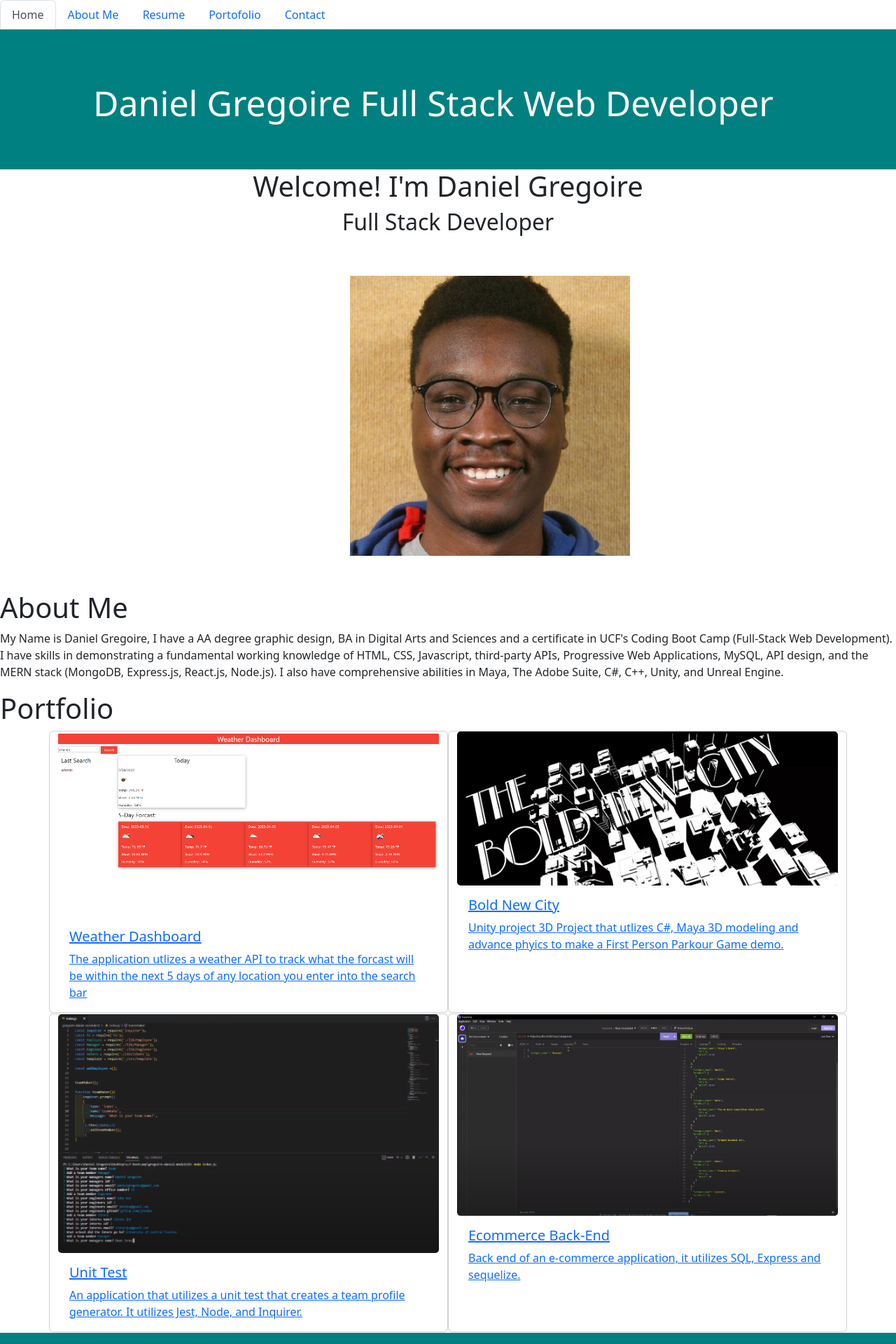
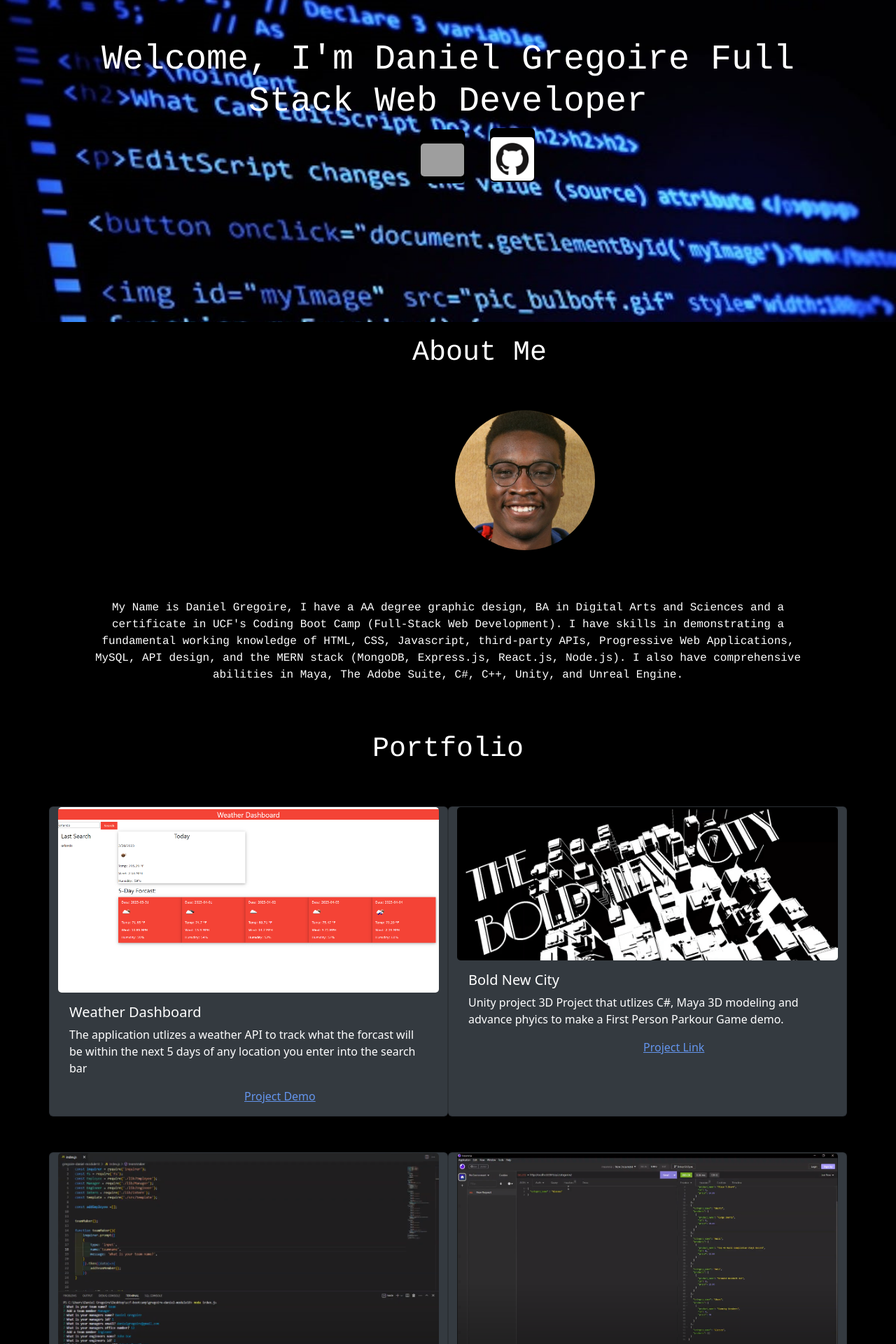
Before and after one commit to danielgregoire34/gregoire-daniel-module20, a React (Create React App) app: page / in a window 1280 px wide. Shown: the top 1920 px of the page at 70% size. Built offline with nearby package versions, Linux system fonts and the light colour scheme; grey boxes are pictures that could not be loaded.

Commit message:
design changes

```diff
--- a/src/App.js
+++ b/src/App.js
@@ -3,4 +3,5 @@ import PortfolioContainer from "./components/PortfolioContainer";
 
 const App = () => <PortfolioContainer />;
 
+
 export default App;
--- a/src/components/Footer.js
+++ b/src/components/Footer.js
@@ -19,14 +19,14 @@ return (
     <Box>
 
 <Container>
-<Row className = "rows">
+<Row className = "black">
     <Heading>Connect on:</Heading>
-    <Card style ={{color: "#000", marginBottom:1, width:"10%"}}>
+    <Card style ={{color: "black", marginBottom:1,marginLeft:10, width:"10%"}}>
     <a href="https://github.com/danielgregoire34" target="_blank" rel="noreferrer">
     <Card.Img src={github}/>
     </a>
 </Card>
-<Card style ={{color: "#000", marginBottom:1, width:"10%"}}>
+<Card style ={{color: "black", marginBottom:1,marginLeft:10, width:"10%"}}>
     <a href="https://www.linkedin.com/in/daniel-gregoire-4a53661a0/" target="_blank" rel="noreferrer">
     <Card.Img src={linkedin}/>
     </a>
--- a/src/components/FooterStyles.js
+++ b/src/components/FooterStyles.js
@@ -4,7 +4,7 @@ import styled from 'styled-components';
 export const Box = styled.div`
 
 padding: 80px 60px;
-background: teal;
+background: black;
 position: absolute;
 left:0;
 bottom:-600;
@@ -55,7 +55,7 @@ font-size: 18px;
 text-decoration: none;
 
 &:hover {
-color: green;
+color: black;
 transition: 200ms ease-in;
 }
 `;
--- a/src/components/Header.css
+++ b/src/components/Header.css
@@ -10,12 +10,16 @@
     text-align: center;
     color: white;
     /*font-size: 48px;*/
+
 }
 
 .home{
     text-align: center;
+    color: white;
+
 }
 
 .pfp{
-    width: 100px,
+    width: 100px;
+    border-radius: 50%;
 }
--- a/src/components/Header.js
+++ b/src/components/Header.js
@@ -1,23 +1,53 @@
 import React from 'react';
 import './Header.css';
 import codeimage1 from './pages/images/htmlcode.png';
-import { Card } from 'react-bootstrap';
+import { Card, Row } from 'react-bootstrap';
+
+import github from './pages/images/githubcat.png';
+import linkedin from './pages/images/linkedin.png';
+
+
 
 const styles = {
 headerStyle: {
-    background: 'teal',
+    backgroundImage: `url(${codeimage1})`,
+    height: "60vh",
+    marginTop: "-20px",
+    fontSize: "50px",
+    backgroundSize: "cover",
+    backgroundRepeat: "no-repeat",
 },
 headingStyle: {
     fontSize: '50px',
+    fontFamily:'Courier',
+    paddingLeft: 120,
+    paddingRight: 120,
 },
 };
 
 
+
 function Header() {
 return (
+
+    <>
+    <div>
     <header style={styles.headerStyle} className="header">
-    <h1 style={styles.headingStyle} >Daniel Gregoire Full Stack Web Developer</h1>
+        <h1 style={styles.headingStyle}>Welcome, I'm Daniel Gregoire Full Stack Web Developer</h1>
+        <Card style ={{backgroundColor: "black",marginLeft:600,marginBottom:-79,marginTop:10, width:"5%"}}>
+    <a href="https://github.com/danielgregoire34" target="_blank" rel="noreferrer">
+    <Card.Img src={linkedin}/>
+    </a>
+    </Card>
+    <Card style ={{backgroundColor: "black",marginLeft:700, marginBottom:1, width:"5%"}}>
+    <a href="https://www.linkedin.com/in/daniel-gregoire-4a53661a0/" target="_blank" rel="noreferrer">
+    <Card.Img src={github}/>
+    </a>
+    </Card>
     </header>
+
+    </div></>
+
 );
 }
 
--- a/src/components/NavTabs.js
+++ b/src/components/NavTabs.js
@@ -1,21 +1,26 @@
 import React from 'react';
+
+const appStyles = {
+  backgroundColor: 'black',
+};
 
 
 function NavTabs({ currentPage, handlePageChange }) {
   return (
-    <ul className="nav nav-tabs">
+    <div style={appStyles}>
+    <ul className="nav justify-content-end">
       <li className="nav-item">
         <a
-          href="#home"
+          href="#home" style={{fontFamily:'Courier',color:'white'}}
           onClick={() => handlePageChange('Home')}
           className={currentPage === 'Home' ? 'nav-link active' : 'nav-link'}
-        >
+          >
           Home
         </a>
       </li>
       <li className="nav-item">
         <a
-          href="#about"
+          href="#about"style={{fontFamily:'Courier',color:'white'}}
           onClick={() => handlePageChange('About')}
           className={currentPage === 'About' ? 'nav-link active' : 'nav-link'}
         >
@@ -24,7 +29,7 @@ function NavTabs({ currentPage, handlePageChange }) {
       </li>
       <li className="nav-item">
         <a
-          href="#resume"
+          href="#resume"style={{fontFamily:'Courier',color:'white'}}
           onClick={() => handlePageChange('Resume')}
           className={currentPage === 'Resume' ? 'nav-link active' : 'nav-link'}
         >
@@ -33,7 +38,7 @@ function NavTabs({ currentPage, handlePageChange }) {
       </li>
       <li className="nav-item">
         <a
-          href="#portfolio"
+          href="#portfolio"style={{fontFamily:'Courier',color:'white'}}
           onClick={() => handlePageChange('Portfolio')}
           className={currentPage === 'Portfolio' ? 'nav-link active' : 'nav-link'}
         >
@@ -42,7 +47,7 @@ function NavTabs({ currentPage, handlePageChange }) {
       </li>
       <li className="nav-item">
         <a
-          href="#contact"
+          href="#contact"style={{fontFamily:'Courier',color:'white'}}
           onClick={() => handlePageChange('Contact')}
           className={currentPage === 'Contact' ? 'nav-link active' : 'nav-link'}
         >
@@ -50,6 +55,7 @@ function NavTabs({ currentPage, handlePageChange }) {
         </a>
       </li>
     </ul>
+    </div>
   );
 }
 
--- a/src/components/PortfolioContainer.js
+++ b/src/components/PortfolioContainer.js
@@ -15,19 +15,6 @@ export default function PortfolioContainer() {
     {
       return <Home/>;
     }
-    if (currentPage === 'About')
-    {
-      return <About />;
-    }
-    if (currentPage === 'Resume')
-    {
-      return <Resume />;
-    }
-    if (currentPage === 'Portfolio')
-    {
-      return <Portfolio />;
-    }
-    return <Contact />;
   };
 
   const handlePageChange = (page) => setCurrentPage(page);
@@ -35,11 +22,8 @@ export default function PortfolioContainer() {
   return (
     <div>
       {/* We are passing the currentPage from state and the function to update it */}
-      <NavTabs currentPage={currentPage} handlePageChange={handlePageChange} />
-      <Header></Header>
       {/* Here we are calling the renderPage method which will return a component  */}
       {renderPage()}
-      <Footer></Footer>
     </div>
   );
 }
--- a/src/components/pages/Home.js
+++ b/src/components/pages/Home.js
@@ -10,20 +10,28 @@ import unittest from './images/UnitTest.PNG';
 import ecommerceimg from './images/EcommerceBackEndImage.PNG'
 
 import {Card, Container, Row, } from 'react-bootstrap';
+import Header from '../Header';
+import Footer from '../Footer';
 
+const appStyles = {
+  backgroundColor: 'black',
+};
 
 export default function Home() {
+
   return (
-    <div>
-      <h1 className="home" >Welcome! I'm Daniel Gregoire</h1>
-      <h2 className="home">Full Stack Developer</h2>
-      <Card.Img src={pfp} className="pfp"
-      style={{width:"500px",height:"500px",marginLeft:450,padding:50
-    }}/>
+    <div style={appStyles}>
+      <Header></Header>
+      <Container>
+      <Row>
+      </Row>
+      </Container>
 
 <div>
-      <h1>About Me</h1>
-      <p>
+      <h1 className="home"style={{fontFamily:'Courier',marginTop:20,marginLeft:90}}>About Me</h1>
+      <Card.Img src={pfp} className="pfp"
+      style={{width:"300px",height:"300px",marginLeft:600,padding:50}}/>
+      <p className="home"style={{fontFamily:'Courier',marginTop:20, paddingLeft: 120, paddingRight: 120,borderRadius: 6}}>
       My Name is Daniel Gregoire, I have a AA degree graphic design, BA in Digital Arts and Sciences and a
       certificate in UCF's Coding Boot Camp (Full-Stack Web Development). I have skills in
       demonstrating a fundamental working knowledge of HTML, CSS, Javascript, third-party APIs, Progressive Web Applications, MySQL, API design, and the MERN stack (MongoDB, Express.js, React.js, Node.js).
@@ -33,70 +41,68 @@ export default function Home() {
 
 
     <div>
-      <h1>Portfolio</h1>
+      <h1 className="home"style={{fontFamily:'Courier',marginTop:70}}>Portfolio</h1>
 
       <Container>
 <Row className = "rows">
-  <Card style ={{color: "#000", marginBottom:1, width:"50%"}}>
-    <a href="https://danielgregoire34.github.io/weather-dashboard/" target="_blank" rel="noreferrer">
+  <Card style ={{backgroundColor: "#343a40", marginBottom:1,marginTop:50, width:"50%"}}>
     <Card.Img src={weather}/>
       <Card.Body>
-        <Card.Title>
+        <Card.Title style={{color:'white'}}>
           Weather Dashboard
         </Card.Title>
-        <Card.Text>
+        <Card.Text style={{color:'white'}}>
         The application utlizes a weather API to track what the forcast will be within the next 5 days of any location you enter into the search bar
         </Card.Text>
+        <Card.Link href="https://danielgregoire34.github.io/weather-dashboard/" style={{color:'#6495ED', marginLeft:250} }>Project Demo</Card.Link>
       </Card.Body>
-      </a>
   </Card>
-  <Card style ={{color: "#000", marginBottom:1, width:"50%"}}>
-    <a href="https://aayo.itch.io/the-bold-new-city" target="_blank" rel="noreferrer">
+
+  <Card style ={{backgroundColor: "#343a40", marginBottom:1,marginTop:50, width:"50%"}}>
     <Card.Img src={game}/>
       <Card.Body>
-        <Card.Title>
-          Bold New City
+        <Card.Title style={{color:'white'}}>
+        Bold New City
         </Card.Title>
-        <Card.Text>
-          Unity project 3D Project that utlizes C#, Maya 3D modeling and advance phyics to make a First Person Parkour Game demo.
+        <Card.Text style={{color:'white'}}>
+        Unity project 3D Project that utlizes C#, Maya 3D modeling and advance phyics to make a First Person Parkour Game demo.
         </Card.Text>
+        <Card.Link href="https://aayo.itch.io/the-bold-new-city" style={{color:'#6495ED', marginLeft:250} }>Project Link</Card.Link>
       </Card.Body>
-      </a>
   </Card>
-  <Card style ={{color: "#000", marginBottom:1, width:"50%"}}>
-    <a href="https://github.com/danielgregoire34/unit-test" target="_blank" rel="noreferrer">
+
+
+  <Card style ={{backgroundColor: "#343a40", marginBottom:1,marginTop:50, width:"50%"}}>
     <Card.Img src={unittest}/>
       <Card.Body>
-        <Card.Title>
-          Unit Test
+        <Card.Title style={{color:'white'}}>
+        Unit Test
         </Card.Title>
-        <Card.Text>
-          An application that utilizes a unit test that creates a team profile generator. It utilizes Jest, Node, and Inquirer.
+        <Card.Text style={{color:'white'}}>
+        An application that utilizes a unit test that creates a team profile generator. It utilizes Jest, Node, and Inquirer.
         </Card.Text>
+        <Card.Link href="https://github.com/danielgregoire34/unit-test" style={{color:'#6495ED', marginLeft:250} }>Github Link</Card.Link>
       </Card.Body>
-      </a>
   </Card>
-  <Card style ={{color: "#000", marginBottom:1, width:"50%"}}>
-    <a href="https://github.com/danielgregoire34/ecommerce-backend" target="_blank" rel="noreferrer">
+
+  <Card style ={{backgroundColor: "#343a40", marginBottom:1,marginTop:50, width:"50%"}}>
     <Card.Img src={ecommerceimg}/>
       <Card.Body>
-        <Card.Title>
-          Ecommerce Back-End
+        <Card.Title style={{color:'white'}}>
+        Ecommerce Back-End
         </Card.Title>
-        <Card.Text>
+        <Card.Text style={{color:'white'}}>
         Back end of an e-commerce application, it utilizes SQL, Express and sequelize.
         </Card.Text>
+        <Card.Link href="https://github.com/danielgregoire34/ecommerce-backend" style={{color:'#6495ED', marginLeft:250} }>Github Link</Card.Link>
       </Card.Body>
-      </a>
   </Card>
+
+
 </Row>
       </Container>
-
+<Footer></Footer>
     </div>
-
-
-
-
     </div>
 
 
--- a/src/components/pages/Portfolio.js
+++ b/src/components/pages/Portfolio.js
@@ -7,14 +7,20 @@ import ecommerceimg from './images/EcommerceBackEndImage.PNG'
 import 'bootstrap/dist/css/bootstrap.min.css'
 
 import {Card, Container, Row, } from 'react-bootstrap';
+const appStyles = {
+  backgroundColor: 'black', // Set your desired background color here
+  minHeight: '100vh', // Ensure the background color covers the entire viewport height
+};
 
 export default function Portfolio() {
   return (
 
+
+
     <div>
       <h1>Portfolio</h1>
+      <Container>
 
-      <Container>
 <Row className = "rows">
   <Card style ={{color: "#000", marginBottom:1, width:"50%"}}>
     <a href="https://danielgregoire34.github.io/weather-dashboard/" target="_blank" rel="noreferrer">
@@ -70,7 +76,6 @@ export default function Portfolio() {
   </Card>
 </Row>
       </Container>
-
     </div>
 
 
```
